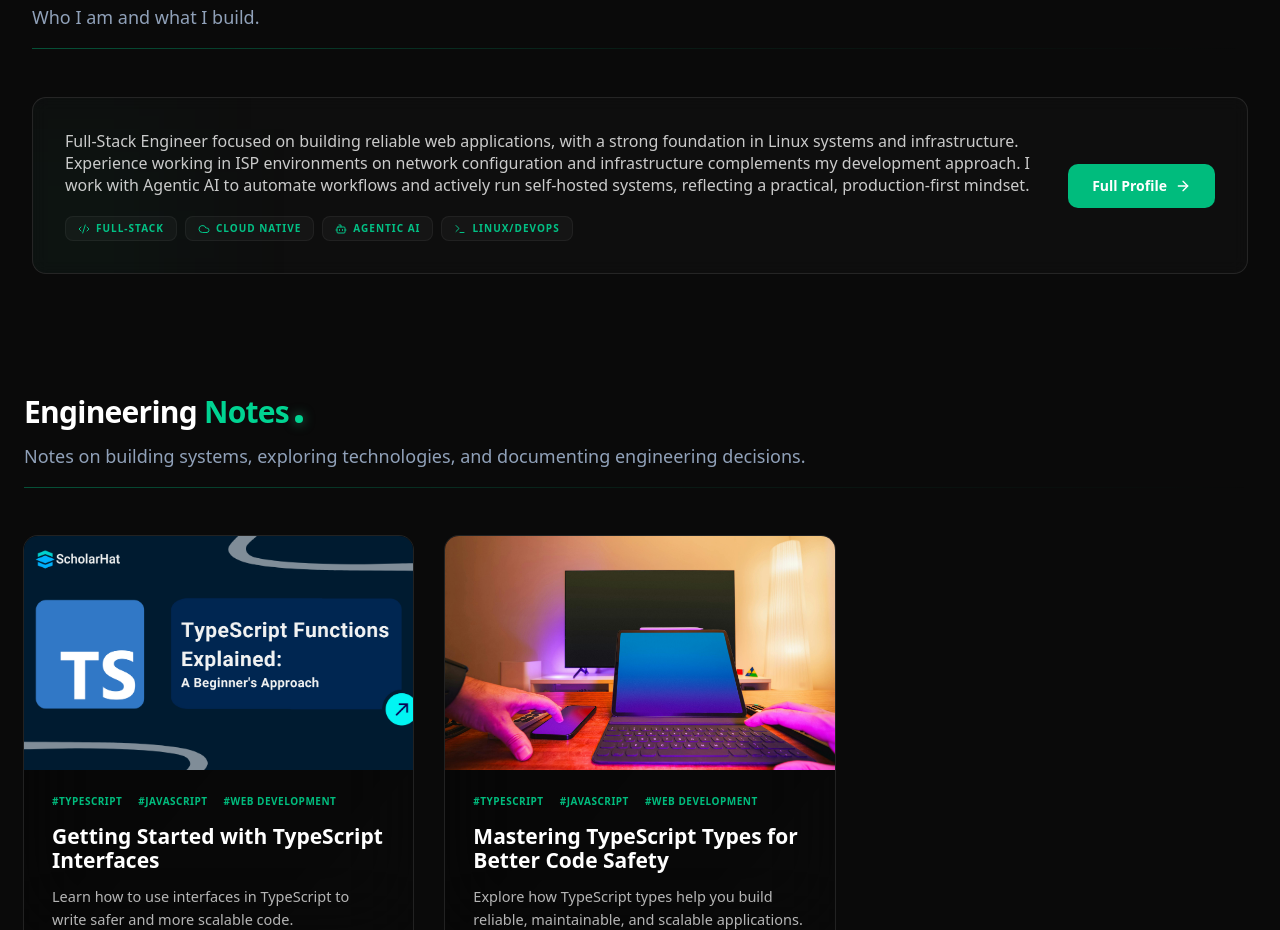
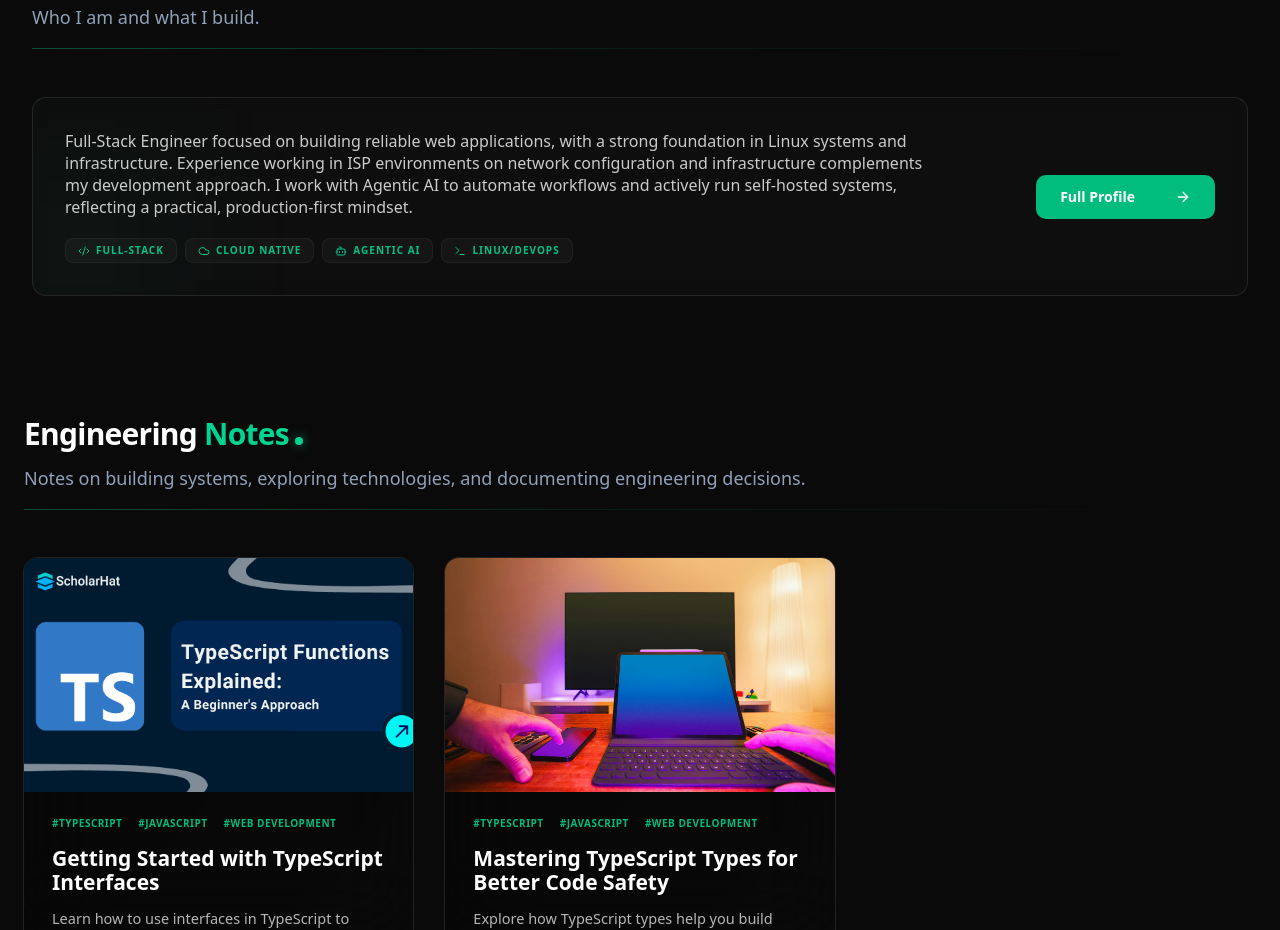
Before and after one commit to viveek-sh/viveksahu.com, a Next.js app: page / in a window 1280 px wide. Shown: the part 3580-4510 px from the top of the page. Built offline with nearby package versions, Linux system fonts and the light colour scheme; no server answers.

Commit message:
fix: minor changes

```diff
--- a/components/AboutSection.tsx
+++ b/components/AboutSection.tsx
@@ -20,10 +20,10 @@ export default function AboutSection() {
         description="Who I am and what I build."
       />
 
-      <div className="rounded-xl bg-white/[0.02] border border-white/10 p-6 sm:p-8 backdrop-blur-sm relative overflow-hidden group">
+      <div className="rounded-xl bg-white/2 border border-white/10 p-6 sm:p-8 backdrop-blur-sm relative overflow-hidden group">
         <div className="absolute -left-12 -bottom-12 w-48 h-48 bg-emerald-500/5 blur-3xl group-hover:bg-emerald-500/10 transition-all pointer-events-none" />
 
-        <div className="flex flex-col lg:flex-row gap-8 items-center relative z-10">
+        <div className="flex flex-col lg:flex-row gap-24 items-center relative z-10">
           <div className="flex-1 space-y-5">
             <p className="text-base sm:text-md text-foreground/80 leading-snug">
               Full-Stack Engineer focused on building reliable web applications,
@@ -37,7 +37,7 @@ export default function AboutSection() {
               {specializedBadges.map((badge, i) => (
                 <div
                   key={i}
-                  className="flex items-center gap-1.5 px-3 py-1 rounded-md bg-white/[0.03] border border-white/5 text-[10px] font-bold uppercase tracking-widest text-emerald-400/90">
+                  className="flex items-center gap-1.5 px-3 py-1 rounded-md bg-white/3 border border-white/5 text-[10px] font-bold uppercase tracking-widest text-emerald-400/90">
                   {badge.icon} {badge.title}
                 </div>
               ))}
@@ -46,7 +46,7 @@ export default function AboutSection() {
 
           <Link
             href="/about"
-            className="group shrink-0 flex items-center gap-2 px-6 py-3 rounded-lg bg-emerald-500 text-white text-sm font-bold transition-all hover:bg-emerald-600 hover:shadow-[0_0_20px_rgba(16,185,129,0.4)]">
+            className="group shrink-0 flex items-center gap-10 px-6 py-3 rounded-lg bg-emerald-500 text-white text-sm font-bold transition-all hover:bg-emerald-600 hover:shadow-[0_0_20px_rgba(16,185,129,0.4)]">
             Full Profile
             <ArrowRight
               size={16}
```
